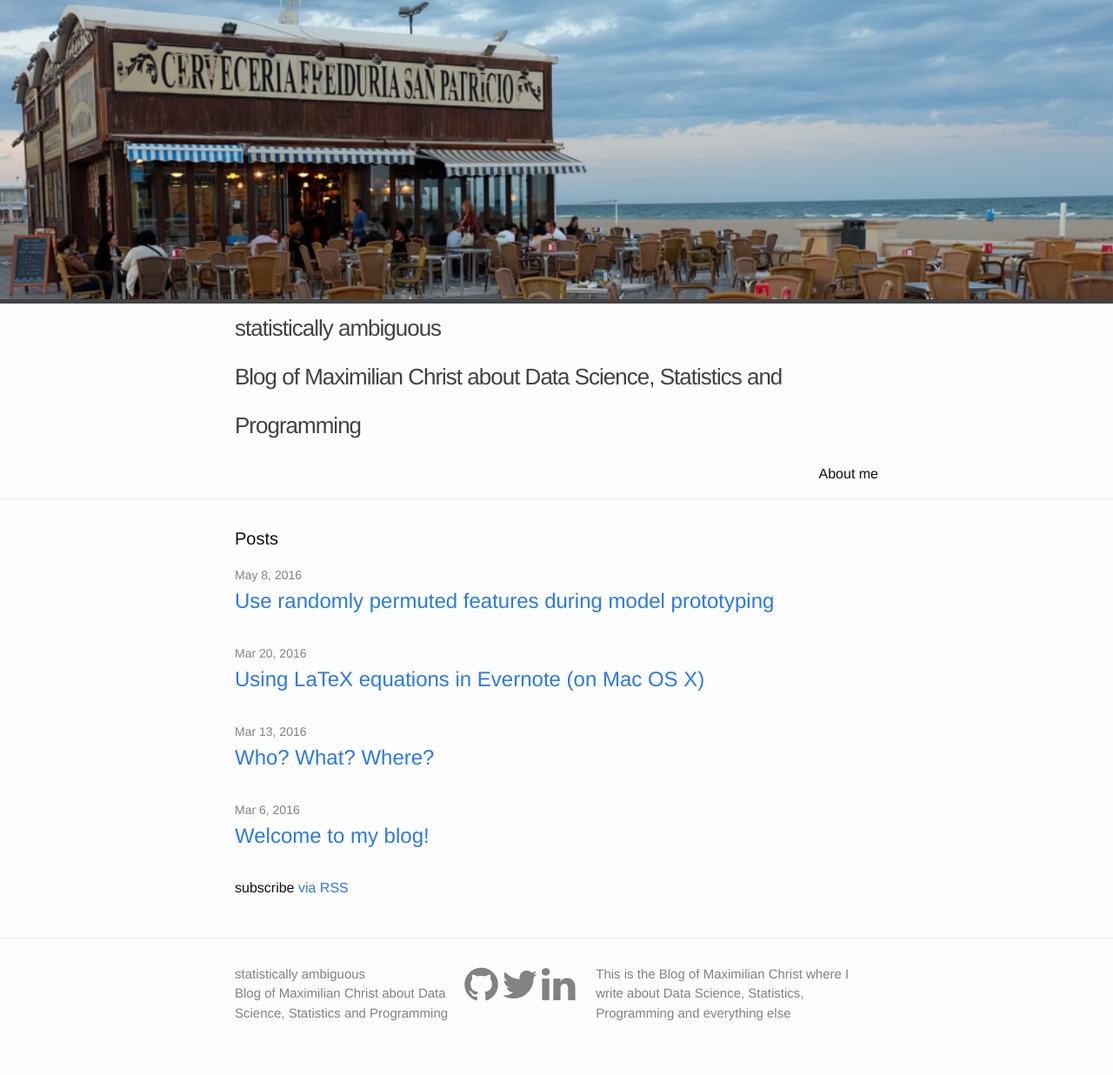
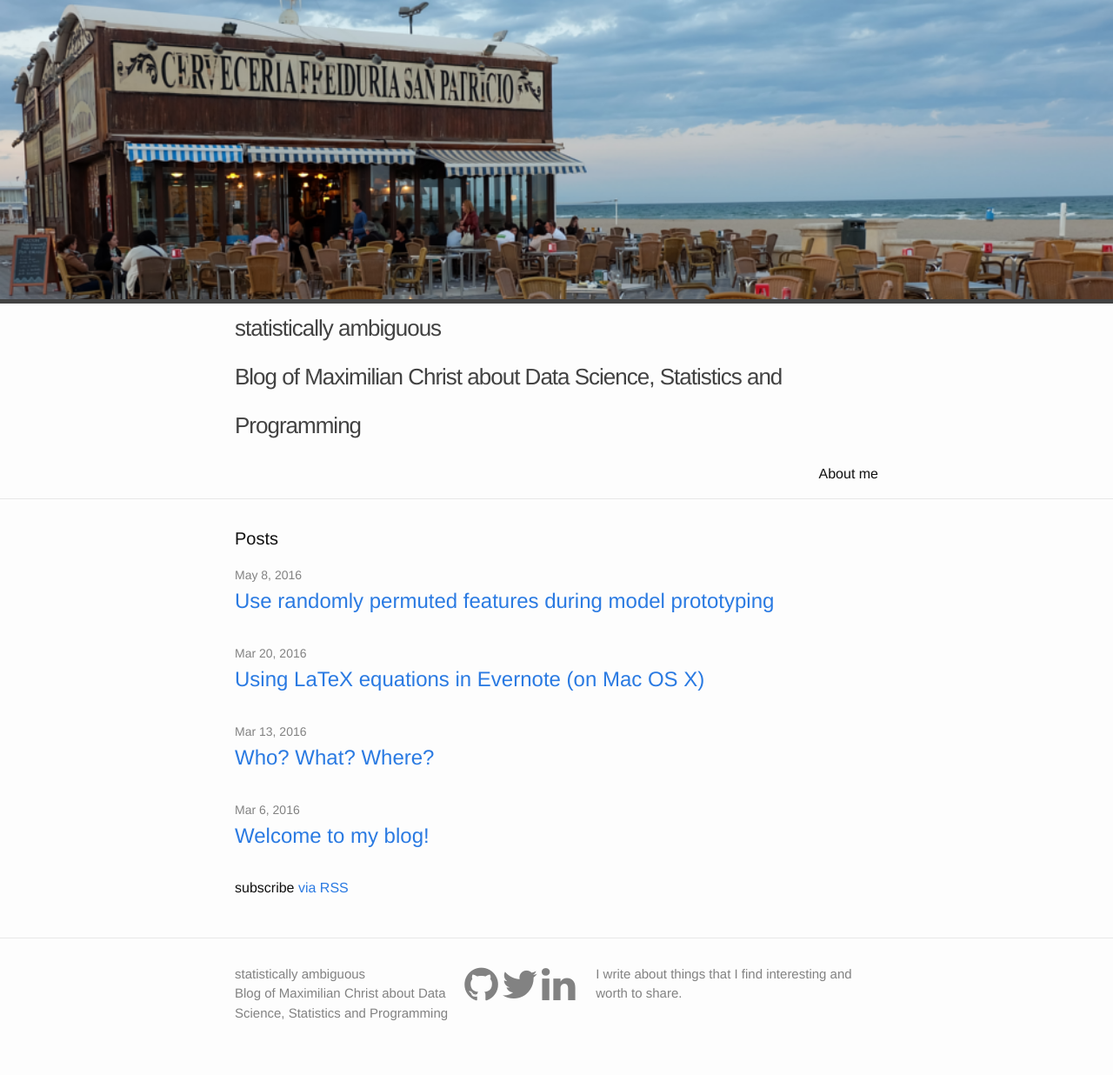
Before and after one commit to MaxBenChrist/MaxBenChrist.github.io, a Jekyll site: the page built from index.html, in a window 1280 px wide. Shown: the whole page at 87% size. Built offline with Jekyll 4.4.1, drawn with Linux system fonts in a browser that asks for light colours; nearby versions of some CDN libraries.

Commit message:
seo: fixed site description

```diff
--- a/_config.yml
+++ b/_config.yml
@@ -2,7 +2,7 @@
 title: statistically ambiguous <br> Blog of Maximilian Christ about Data Science, Statistics and Programming
 # email: myname@domain.com
 description: > # this means to ignore newlines until "baseurl:"
-   This is the Blog of Maximilian Christ where I write about Data Science, Statistics, Programming and everything else
+   I write about things that I find interesting and worth to share.
 baseurl: "" # the subpath of your site, e.g. /blog
 url: "http://maximilianchrist.com" # the base hostname & protocol for your site
 twitter_username: MaxBenChrist
```
